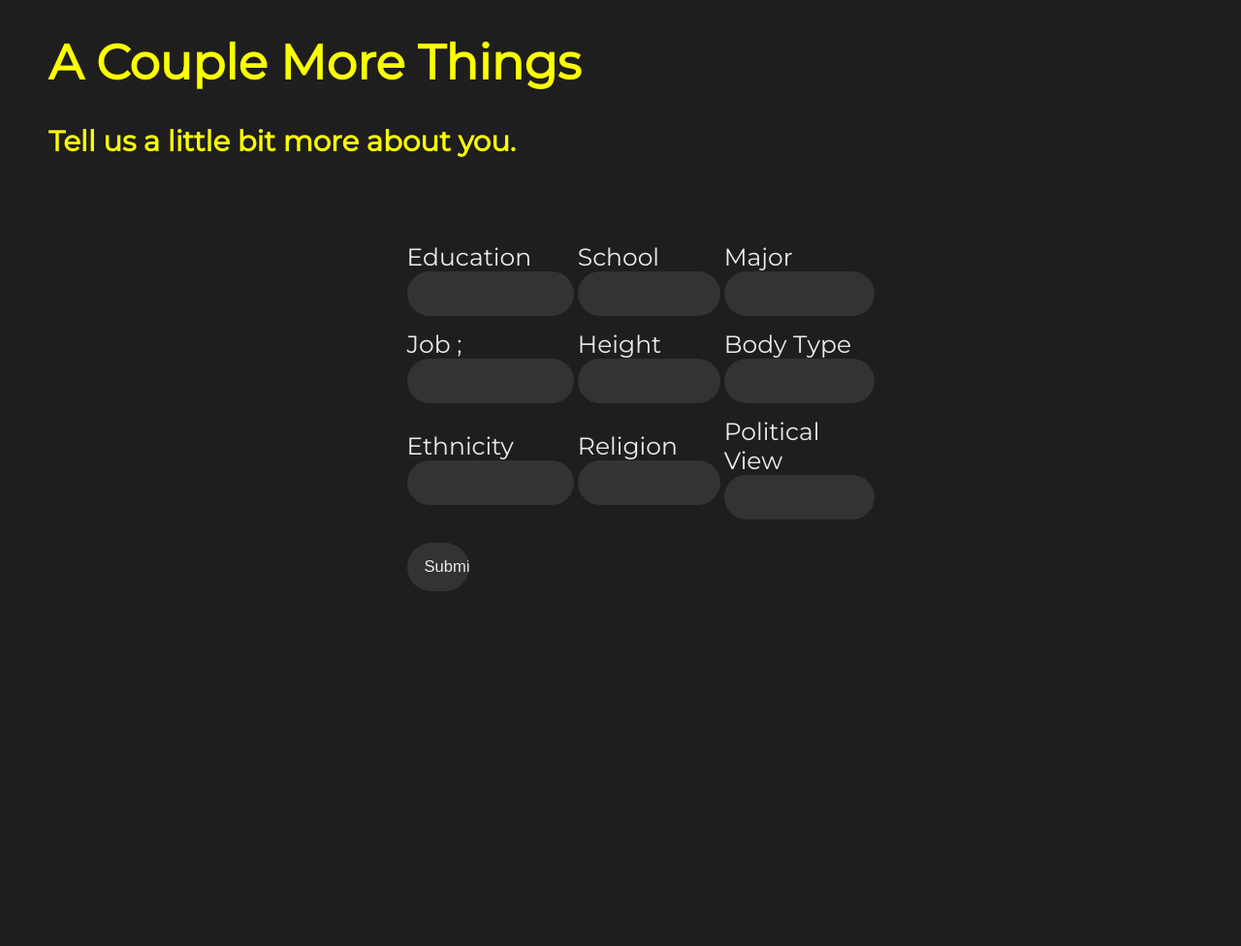
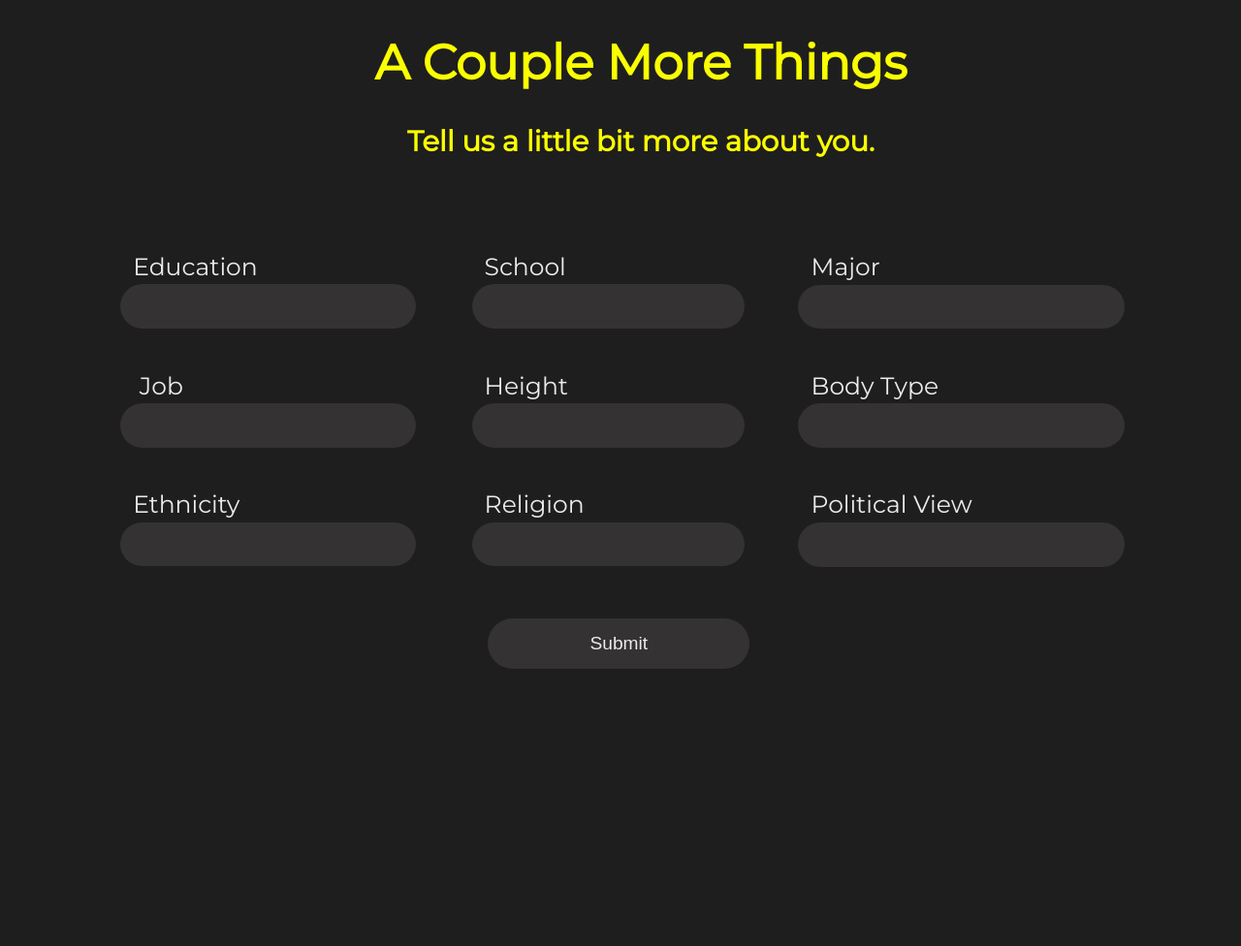
Before and after one commit to parsasaeedi/Hyellow, a Flask app: page /acouplemorethings in a window 1280 px wide. Shown: the whole page at 97% size. Before the commit the page ends 610 px from the top, so only its background shows below. Run offline with Flask 2, Linux system fonts and the light colour scheme; some libraries are stand-ins or nearby versions.

Commit message:
fixed formatting in acouplemorethings

```diff
--- a/templates/acouplemorethings.html
+++ b/templates/acouplemorethings.html
@@ -5,51 +5,91 @@
     font-size: 25px; margin-left: 50px; margin-right: 50;">
         <link rel="stylesheet" href="../static/style_signup.css">
         <h1 style="font-size: 50px; font-weight: bold";>
-            <b>A Couple More Things</b>
+            <center><b>A Couple More Things</b></center>
         </h1>
         <h3>
-            Tell us a little bit more about you.
+            <center>Tell us a little bit more about you.</center>
         </h3>
         <form action=chooselocation method="post" id="traits"></form>
+        <style>
+            table{
+            margin: 0 auto;
+            width: 90%;
+            margin-top: 6.4vw;
+            margin-bottom: 5.5vw;
+        }
+
+        td{
+            text-align: left;
+            vertical-align: center;
+            color: #EBEBEB;
+            border-collapse: collapse;
+            padding: 1%;
+        }
+        input, textarea{
+            width: 90%;
+            padding: 1.2vw 1.4vw;
+            margin-bottom: 1.5vw;
+            margin-right: 5px;
+            margin-top: 1%;
+            box-sizing: border-box;
+            background-color: #343232;
+            color: #EBEBEB;
+            border-style: none;
+            border-radius: 50px;
+}
+            input[type=submit]{
+            margin-top: 10px;
+            margin-left: 53%;
+            margin-bottom: 30%;
+            width: 40%;
+            font-size: 1.5vw;
+                            }
+            input[type=submit]:hover{
+            background-color: #f8bb3f;
+            color: #7D7878;
+                                }
+
+        </style>
         <table>
 
                 <tr>
                     <tr>
                     <td>
-                        Education <input type="text" name="education" form="traits">
+                        &nbsp; Education <input type="text" name="education" form="traits">
                     </td>
                     <td>
-                        School <input type="text" name="school" form="traits">
+                        &nbsp;&nbsp;School <input type="text" name="school" form="traits">
                     </td>
                     <td>
-                        Major <input type="text" name="education" form="traits">
+                        &nbsp;&nbsp;Major <input type="text" name="education" form="traits">
                     </td>
                     </tr>
                     <tr>
                     <td>
-                        Job ; <input type="text" name="school" form="traits">
+                        &nbsp; &nbsp;Job <input type="text" name="school" form="traits">
                     </td>
                     <td>
-                        Height <input type="text" name="education" form="traits">
+                        &nbsp; Height <input type="text" name="education" form="traits">
                     </td>
                     <td>
-                        Body Type <input type="text" name="school" form="traits">
+                        &nbsp; Body Type <input type="text" name="school" form="traits">
                     </td>
                     </tr>
                     <tr>
                     <td>
-                        Ethnicity <input type="text" name="education" form="traits">
+                        &nbsp;&nbsp;Ethnicity <input type="text" name="education" form="traits">
                     </td>
                     <td>
-                        Religion <input type="text" name="school" form="traits">
+                         &nbsp; Religion <input type="text" name="school" form="traits">
                     </td>
                     <td>
-                        Political View <input type="text" name="education" form="traits">
+                        &nbsp; Political View <input type="text" name="education" form="traits">
                     </td>
                     </tr>
                 </tr>
                 <tr name="rsubmit">
-                    <td colspan="2"><input type="submit" form="login"></td>
+                    <td colspan="2"><center><input type="submit" form="login"></center></td>
                 </tr>
         </table>
 
```
Also changed, not shown: 3 other files.
